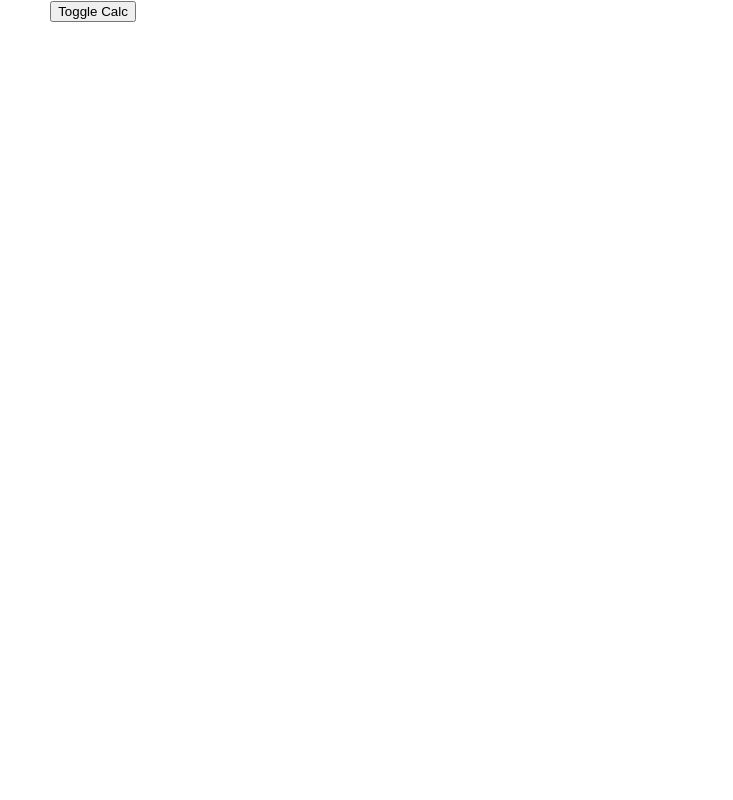
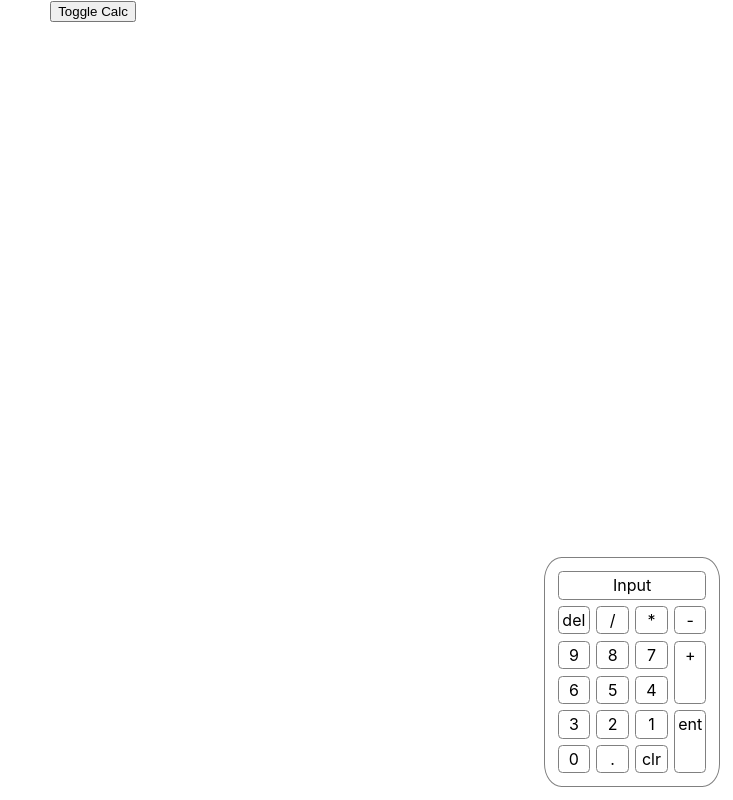
Before and after one commit to TuckTuckC/something, a React (Create React App) app: page / in a window 1280 px wide. Shown: the whole page, without its empty margins (547-1280 px from the left). Built offline with nearby package versions, Linux system fonts and the light colour scheme.

Commit message:
styled calculator

```diff
--- a/src/App.js
+++ b/src/App.js
@@ -5,7 +5,7 @@ import Calculator from './Components/Calculator';
 
 function App() {
 
-	const [calc, setCalc] = useState(0)
+	const [calc, setCalc] = useState(1)
 
   	return (
 		<div className="App">
--- /dev/null
+++ b/src/Components/Calculator.css
@@ -0,0 +1,40 @@
+.calc {
+    position: fixed;
+    right: 1vw;
+    bottom: 1vw;
+    display: grid;
+    grid-template-columns: 1fr 1fr 1fr 1fr;
+    grid-template-rows: 1fr 1fr 1fr 1fr 1fr;
+    grid-gap: 0.5vw;
+    width: fit-content;
+    height: fit-content;
+    border: 0.1vw solid grey;
+    padding: 1vw;
+    border-radius: 10%;
+}
+
+.calc > div {
+    background-color: white;
+    border: 0.1vw solid grey;
+    border-radius: 0.35vw;
+    padding: 0.25vw;
+}
+
+.input {
+    grid-column: 1 / 5;
+}
+
+.add {
+    grid-column: 4 / 5;
+    grid-row: 3 / 5;
+}
+
+.ent {
+    grid-column: 4 / 5;
+    grid-row: 5 / 7;
+}
+
+/* .del {
+    grid-row: 0 / 1;
+    grid-column: 0 / 1;
+} */
--- a/src/Components/Calculator.js
+++ b/src/Components/Calculator.js
@@ -1,11 +1,30 @@
 import React from 'react';
+import './Calculator.css';
 
 
 function Calculator(props) {
     if (props.calc === 1) {
         return (
-            <div>
-                I am Calculator
+            <div className='calc'>
+                <div className='input'>Input</div>
+                <div className='del'>del</div>
+                <div className='/'>/</div>
+                <div className='*'>*</div>
+                <div className='-'>-</div>
+                <div className='9'>9</div>
+                <div className='8'>8</div>
+                <div className='7'>7</div>
+                <div className='6'>6</div>
+                <div className='5'>5</div>
+                <div className='4'>4</div>
+                <div className='3'>3</div>
+                <div className='2'>2</div>
+                <div className='1'>1</div>
+                <div className='0'>0</div>
+                <div className='.'>.</div>
+                <div className='add'>+</div>
+                <div className='ent'>ent</div>
+                <div className='clr'>clr</div>
             </div>
             );
         } else {
```
